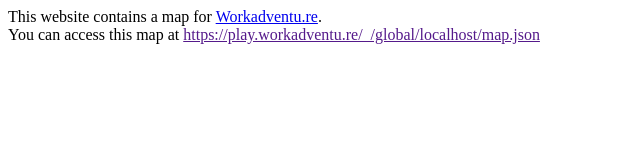
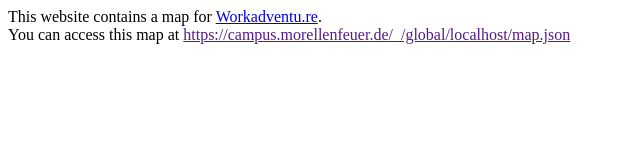
Before and after one commit to morellenfeuer/campus, a plain HTML site: page index.html in a window 1280 px wide. Shown: the full height of the page, 0-640 px from the left. Drawn offline with Linux system fonts and the light colour scheme.

Commit message:
Update index.html

```diff
--- a/index.html
+++ b/index.html
@@ -6,7 +6,7 @@
                 if (path.endsWith('index.html')) {
                     path = path.substr(path, path.length - 'index.html'.length);
                 }
-                var url = 'https://play.workadventu.re/_/global/'+window.location.host+path+'map.json';
+                var url = 'https://campus.morellenfeuer.de/_/global/'+window.location.host+path+'map.json';
                 document.getElementById('mapLink').href = url;
                 document.getElementById('mapLink').innerText = url;
             };
```
